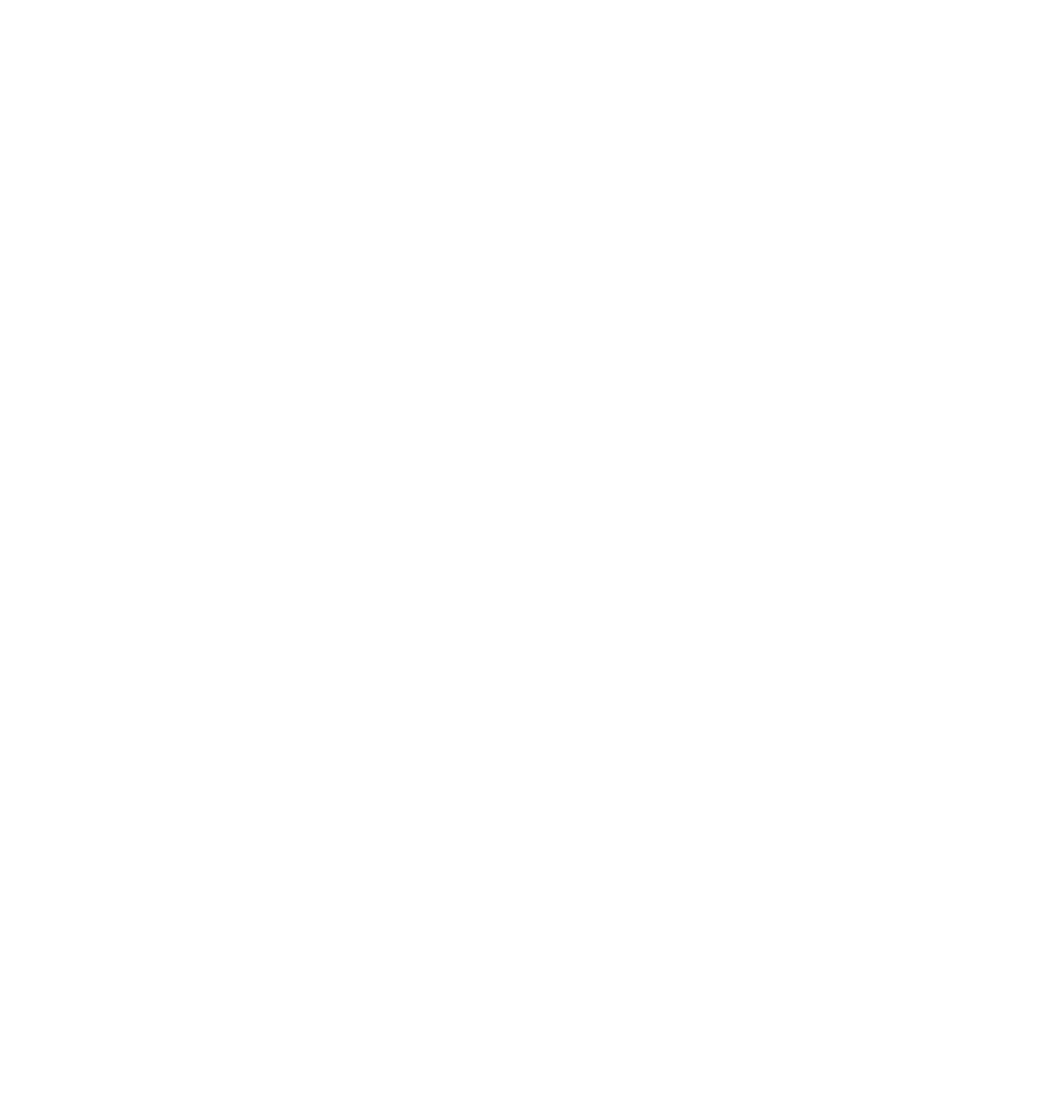
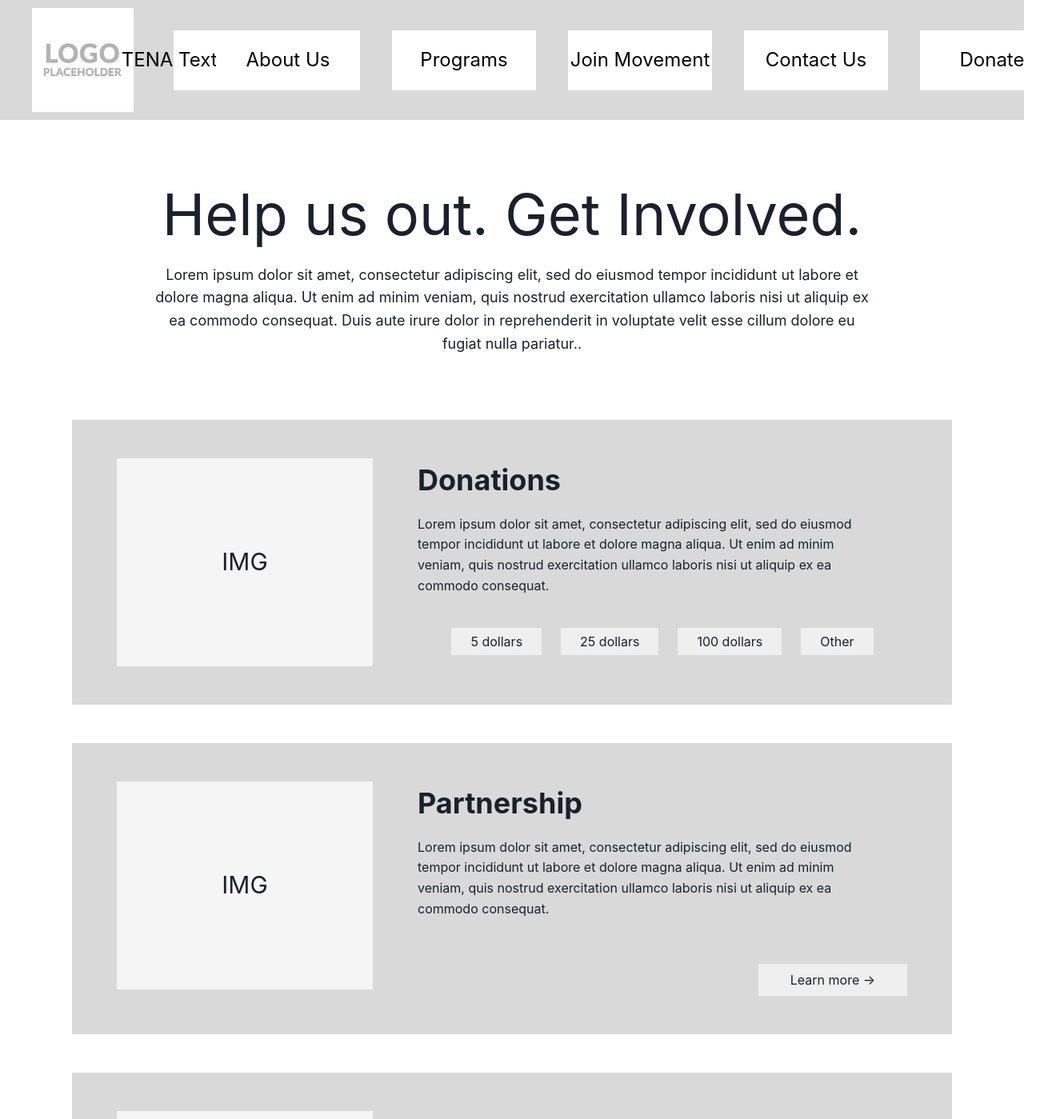
Before and after one commit to Cobby914/TENA, a React (Vite) app in the folder client/: page /getInvolved in a window 1280 px wide. Before the commit this address had no page. Shown: the top 1399 px of the page at 80% size, 1330 px wide, since content can reach past the window. Before the commit the page ends 800 px from the top, so only its background shows below. Built offline with nearby package versions, Linux system fonts and the light colour scheme.

Commit message:
Added Get Involved Page and Reusable Cards

```diff
--- a/client/src/App.jsx
+++ b/client/src/App.jsx
@@ -1,6 +1,8 @@
 import { BrowserRouter, Routes, Route } from "react-router-dom";
 import Home from "./pages/Home";
 import AboutUs from "./pages/AboutUs";
+import GetInvolved from "./pages/GetInvolved";
+import Programs from "./pages/Programs";
 
 export default function App() {
     return (
@@ -8,6 +10,8 @@
             <Routes>
                 <Route path="/" element={<Home />} />
                 <Route path="/about" element={<AboutUs />} />
+                <Route path="/getInvolved" element={<GetInvolved />} />
+                <Route path="/programs" element={<Programs />} />
             </Routes>
         </BrowserRouter>
     );
--- /dev/null
+++ b/client/src/components/allPrograms/CareAndFair.jsx
@@ -0,0 +1,7 @@
+import { Text } from "@chakra-ui/react";
+
+export default function CareAndFair() {
+    return(
+        <Text>Niva Edit This as Care Navigation and Fair Pre-Health Workforce</Text>
+    );
+}
--- /dev/null
+++ b/client/src/components/allPrograms/OurPrograms.jsx
@@ -0,0 +1,7 @@
+import { Text } from "@chakra-ui/react";
+
+export default function OurPrograms() {
+    return(
+        <Text>Niva Edit This as Our Programs</Text>
+    );
+}
--- /dev/null
+++ b/client/src/components/getInvolved/DPVCards.jsx
@@ -0,0 +1,26 @@
+import { Box, VStack } from "@chakra-ui/react";
+import GetInvolvedCard from "../ui/GetInvolvedCard";
+
+export default function DPVCards() {
+    return (
+        <Box as="section" bg="white" width="100%" px="20" pb="20">
+            <VStack spacing="12" mt="10">
+                <GetInvolvedCard
+                    title="Donations"
+                    description="Lorem ipsum dolor sit amet, consectetur adipiscing elit, sed do eiusmod tempor incididunt ut labore et dolore magna aliqua. Ut enim ad minim veniam, quis nostrud exercitation ullamco laboris nisi ut aliquip ex ea commodo consequat."
+                    variant="donations"
+                />
+                <GetInvolvedCard
+                    title="Partnership"
+                    description="Lorem ipsum dolor sit amet, consectetur adipiscing elit, sed do eiusmod tempor incididunt ut labore et dolore magna aliqua. Ut enim ad minim veniam, quis nostrud exercitation ullamco laboris nisi ut aliquip ex ea commodo consequat."
+                    variant="learnMore"
+                />
+                <GetInvolvedCard
+                    title="Volunteering"
+                    description="Lorem ipsum dolor sit amet, consectetur adipiscing elit, sed do eiusmod tempor incididunt ut labore et dolore magna aliqua. Ut enim ad minim veniam, quis nostrud exercitation ullamco laboris nisi ut aliquip ex ea commodo consequat."
+                    variant="learnMore"
+                />
+            </VStack>
+        </Box>
+    );
+}
--- /dev/null
+++ b/client/src/components/getInvolved/GetInvolvedHeader.jsx
@@ -0,0 +1,25 @@
+import { Box, Text, VStack } from "@chakra-ui/react";
+
+export default function GetInvolvedHeader() {
+    return(
+        <Box
+            as="section"
+            bg="white"
+            width="100%"
+            px="20"
+            pt="20"
+            pb="10"
+        >
+            <VStack spacing="6" textAlign="center" maxW="900px" mx="auto">
+                {/* Header */}
+                <Text fontSize="7xl" fontWeight="normal" lineHeight="1.05">
+                    Help us out. Get Involved.
+                </Text>
+                {/* Paragraph */}
+                <Text fontSize="lg" lineHeight="1.6">
+                    Lorem ipsum dolor sit amet, consectetur adipiscing elit, sed do eiusmod tempor incididunt ut labore et dolore magna aliqua. Ut enim ad minim veniam, quis nostrud exercitation ullamco laboris nisi ut aliquip ex ea commodo consequat. Duis aute irure dolor in reprehenderit in voluptate velit esse cillum dolore eu fugiat nulla pariatur..
+                </Text>
+            </VStack>
+        </Box>
+    );
+}
--- /dev/null
+++ b/client/src/components/ui/GetInvolvedCard.jsx
@@ -0,0 +1,70 @@
+import { Box, Button, Flex, HStack, Text, VStack } from "@chakra-ui/react";
+
+export default function GetInvolvedCard ({
+    title,
+    description,
+    variant = "learnMore", // "donations" | "learnMore"
+}) {
+    return (
+        <Box
+            bg="rgb(217, 217, 217)"
+            width="100%"
+            maxW="1100px"
+            mx="auto"
+            px="14"
+            py="12"
+        >
+            <Flex gap="14" alignItems="flex-start">
+                {/* IMG Placeholder */}
+                <Flex
+                    width="320px"
+                    height="260px"
+                    bg="rgb(245, 245, 245)"
+                    alignItems="center"
+                    justifyContent="center"
+                    flexShrink={0}
+                >
+                    <Text fontSize="3xl">IMG</Text>
+                </Flex>
+                {/* Right Side Content */}
+                <VStack alignItems="flex-start" spacing="4" width="100%">
+                    <Text fontSize="4xl" fontWeight="bold">
+                        {title}
+                    </Text>
+                    <Text fontSize="md" lineHeight="1.6" maxW="560px">
+                        {description}
+                    </Text>
+                    {/* Bottom Buttons */}
+                    {variant === "donations" ? (
+                        <HStack spacing="6" pt="6" justifyContent="center" width="100%">
+                            {["5 dollars", "25 dollars", "100 dollars", "Other"].map((label) => (
+                                <Button
+                                    key={label}
+                                    bg="rgb(239,239,239)"
+                                    borderRadius="none"
+                                    fontWeight="normal"
+                                    height="34px"
+                                    px="6"
+                                >
+                                    {label}
+                                </Button>
+                            ))}
+                        </HStack>
+                    ) : (
+                        <Flex width="100%" justifyContent="flex-end" pt="10">
+                            <Button
+                                bg="rgb(239, 239, 239)"
+                                borderRadius="none"
+                                fontWeight="normal"
+                                height="40px"
+                                px="10"
+                            >
+                                Learn more →
+                            </Button>
+                        </Flex>
+                    )}
+                </VStack>
+            </Flex>
+        </Box>
+    );
+}
--- /dev/null
+++ b/client/src/pages/GetInvolved.jsx
@@ -0,0 +1,13 @@
+import Navbar from "../components/home/layout/Navbar";
+import GetInvolvedHeader from "../components/getInvolved/GetInvolvedHeader.jsx";
+import DPVCards from "../components/getInvolved/DPVCards";
+
+export default function GetInvolved() {
+    return (
+        <>
+            <Navbar />
+            <GetInvolvedHeader />
+            <DPVCards />
+        </>
+    );
+}
--- /dev/null
+++ b/client/src/pages/Programs.jsx
@@ -0,0 +1,13 @@
+import Navbar from "../components/home/layout/Navbar";
+import OurPrograms from "../components/allPrograms/OurPrograms";
+import CareAndFair from "../components/allPrograms/CareAndFair";
+
+export default function Programs() {
+    return (
+        <>
+            <Navbar />
+            <OurPrograms />
+            <CareAndFair />
+        </>
+    );
+}
```
